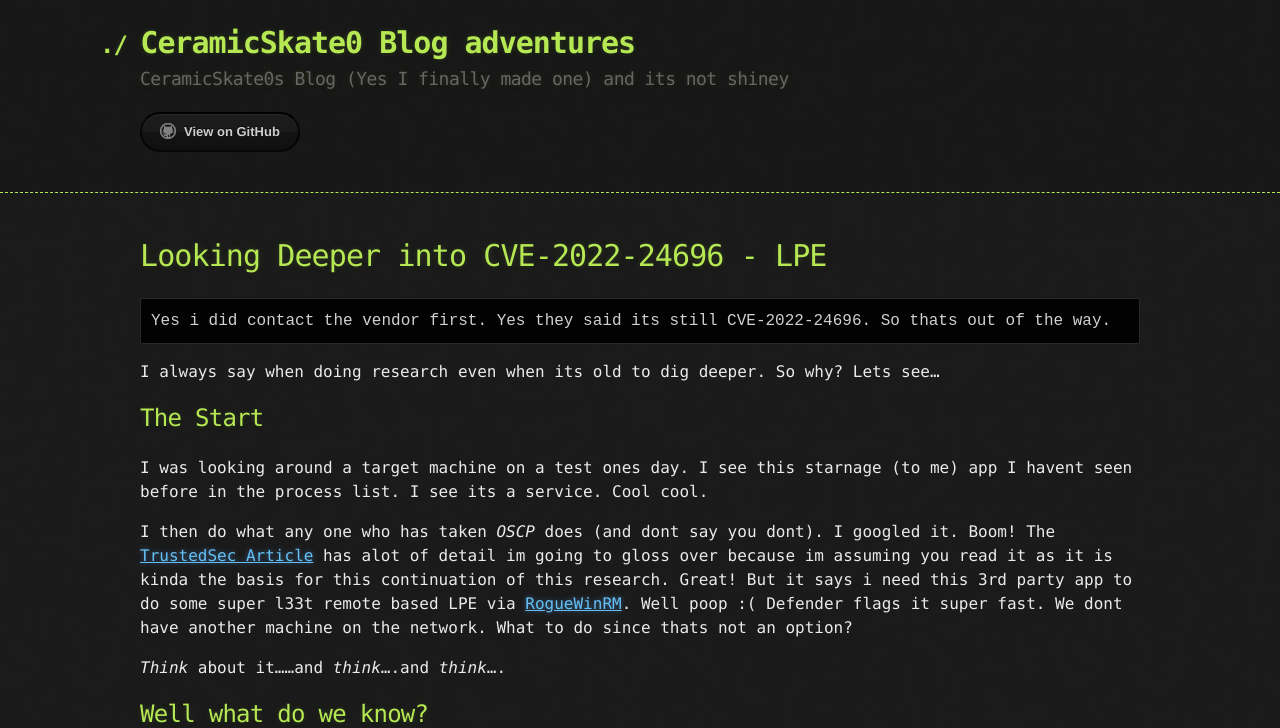
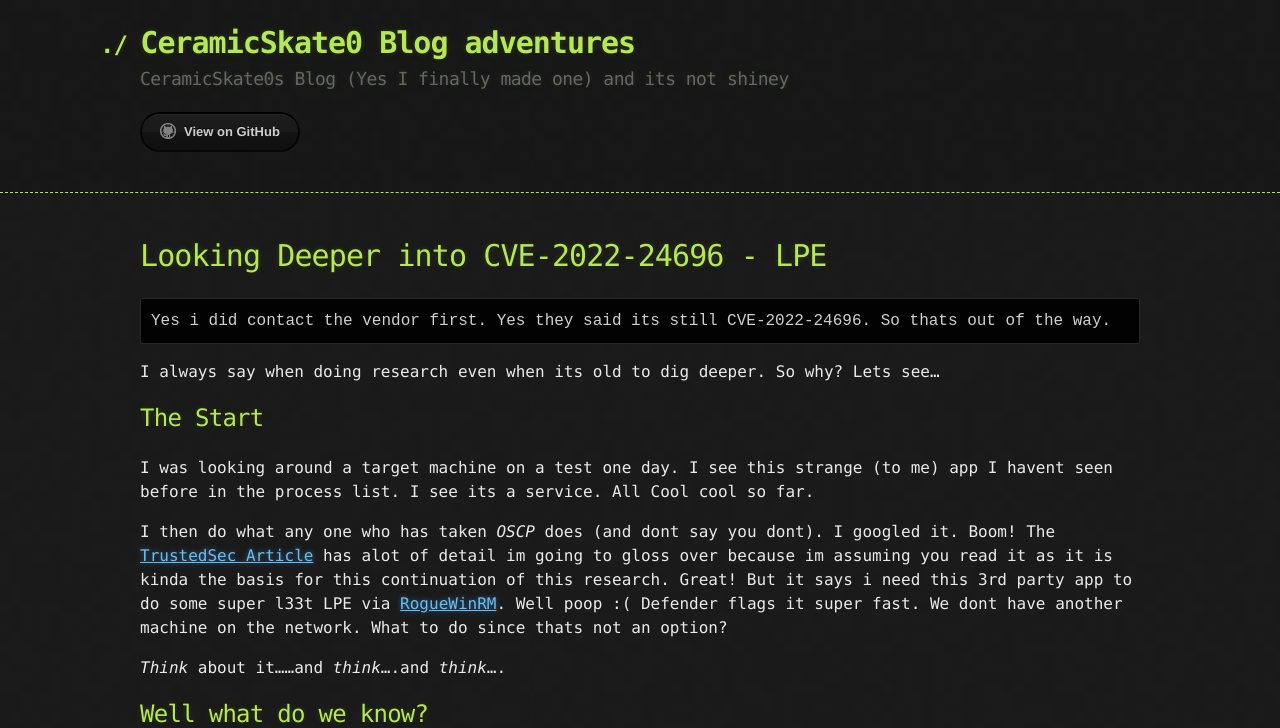
Before and after one commit to ceramicskate0/ceramicskate0.github.io, a Jekyll site: the page built from CVE-2022-24696.md, in a window 1280 px wide and 900 px high, cut to the strip 0-728 px from the top of the window. Built offline with Jekyll 4.4.1, drawn with Linux system fonts in a browser that asks for light colours; our own code applies the rules of GitHub Pages for plain Markdown files.

Commit message:
Update CVE-2022-24696.md

```diff
--- a/CVE-2022-24696.md
+++ b/CVE-2022-24696.md
@@ -8,12 +8,12 @@ layout: default
 I always say when doing research even when its old to dig deeper. So why? Lets see...
 
 ## The Start
-I was looking around a target machine on a test ones day. I see this starnage (to me) app I havent seen before in the process list.
-I see its a service. Cool cool.
+I was looking around a target machine on a test one day. I see this strange (to me) app I havent seen before in the process list.
+I see its a service. All Cool cool so far.
 
 I then do what any one who has taken *OSCP* does (and dont say you dont). I googled it. Boom!
 The [TrustedSec Article](https://www.trustedsec.com/blog/cve-2022-24696-glance-by-mirametrix-privilege-escalation/) has alot of detail im going to gloss over because im assuming you read it as it is kinda the basis for this continuation of this research.
-Great! But it says i need this 3rd party app to do some super l33t remote based LPE via [RogueWinRM](https://github.com/antonioCoco/RogueWinRM).
+Great! But it says i need this 3rd party app to do some super l33t LPE via [RogueWinRM](https://github.com/antonioCoco/RogueWinRM).
 Well poop :( Defender flags it super fast. We dont have another machine on the network.
 What to do since thats not an option?
 
```
